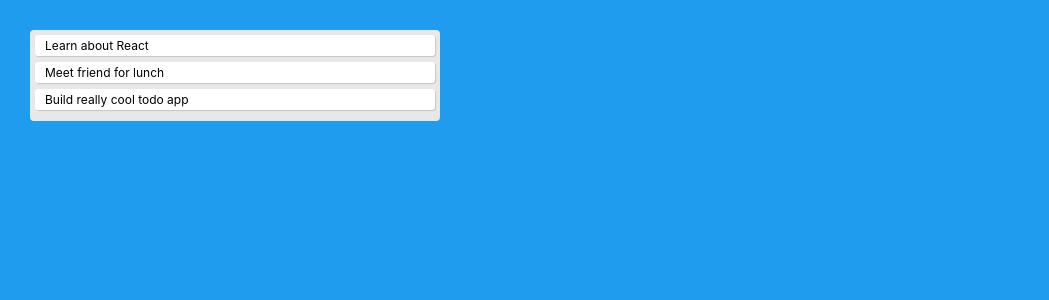
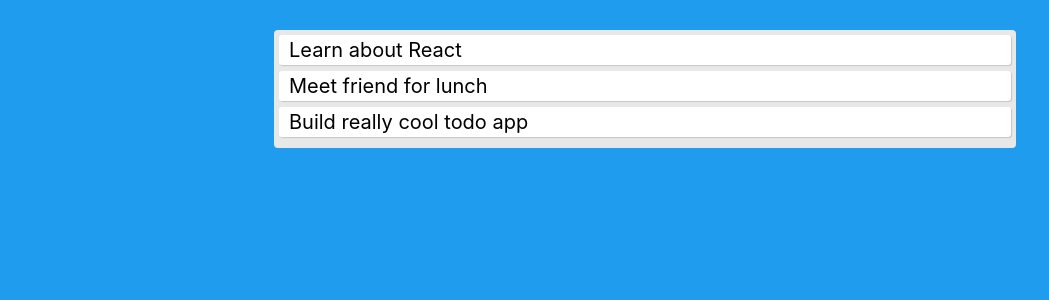
Before and after one commit to imkrantiprasad/react-hook-todo, a React (Create React App) app: page / in a window 1280 px wide. Shown: the top 300 px of the page, without its empty margins (0-1049 px from the left). Built offline with nearby package versions, Linux system fonts and the light colour scheme.

Commit message:
added css

```diff
--- a/src/App.css
+++ b/src/App.css
@@ -8,14 +8,15 @@
   background: #e8e8e8;
   border-radius: 4px;
   padding: 5px;
-  max-width: 400px;
+  max-width: 60%;
+  margin-left: 20% !important;
 }
 
 .todo {
   background: #fff;
   box-shadow: 1px 1px 1px rgba(0, 0, 0, 0.15);
   padding: 3px 10px;
-  font-size: 12px;
+  font-size: 20px;
   margin-bottom: 6px;
   border-radius: 3px;
   display: flex;
```
